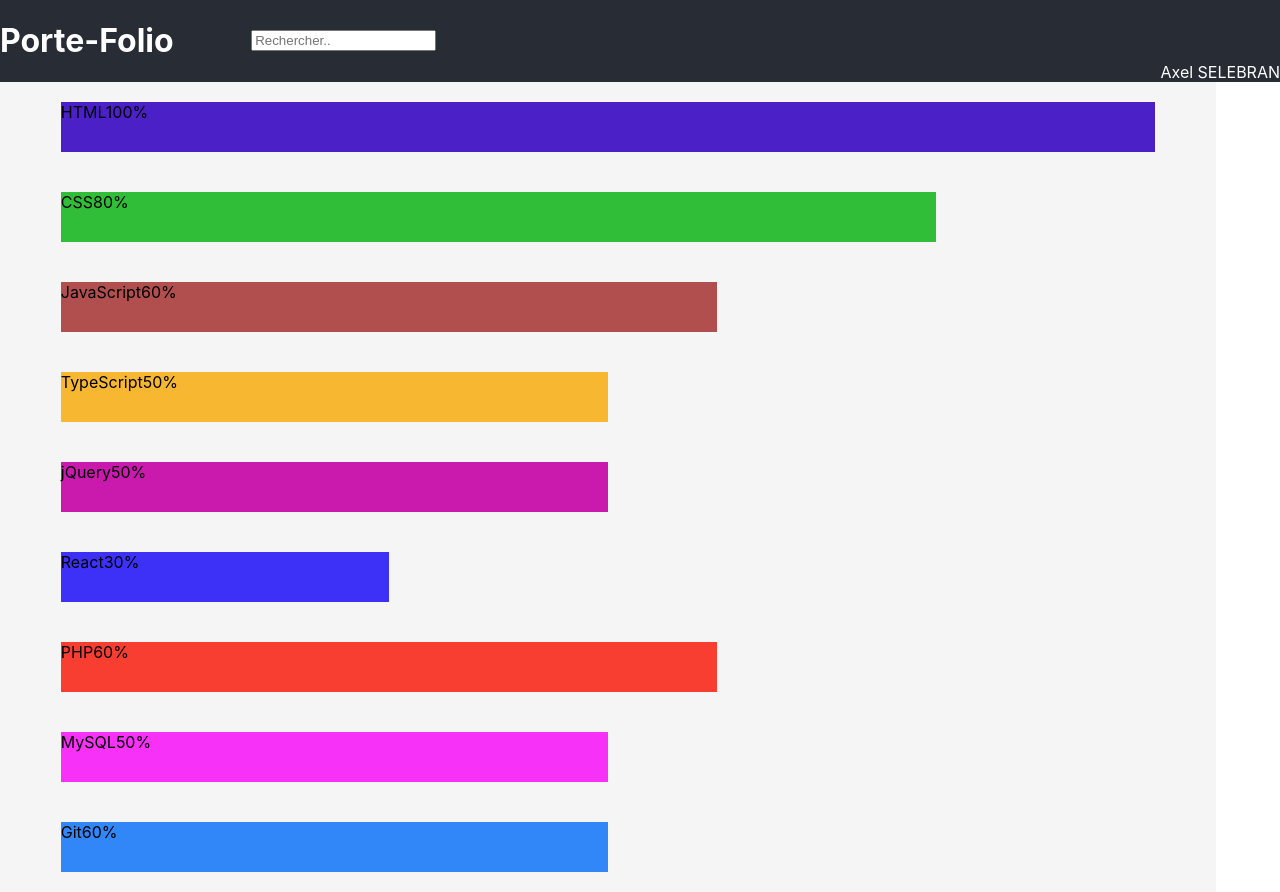
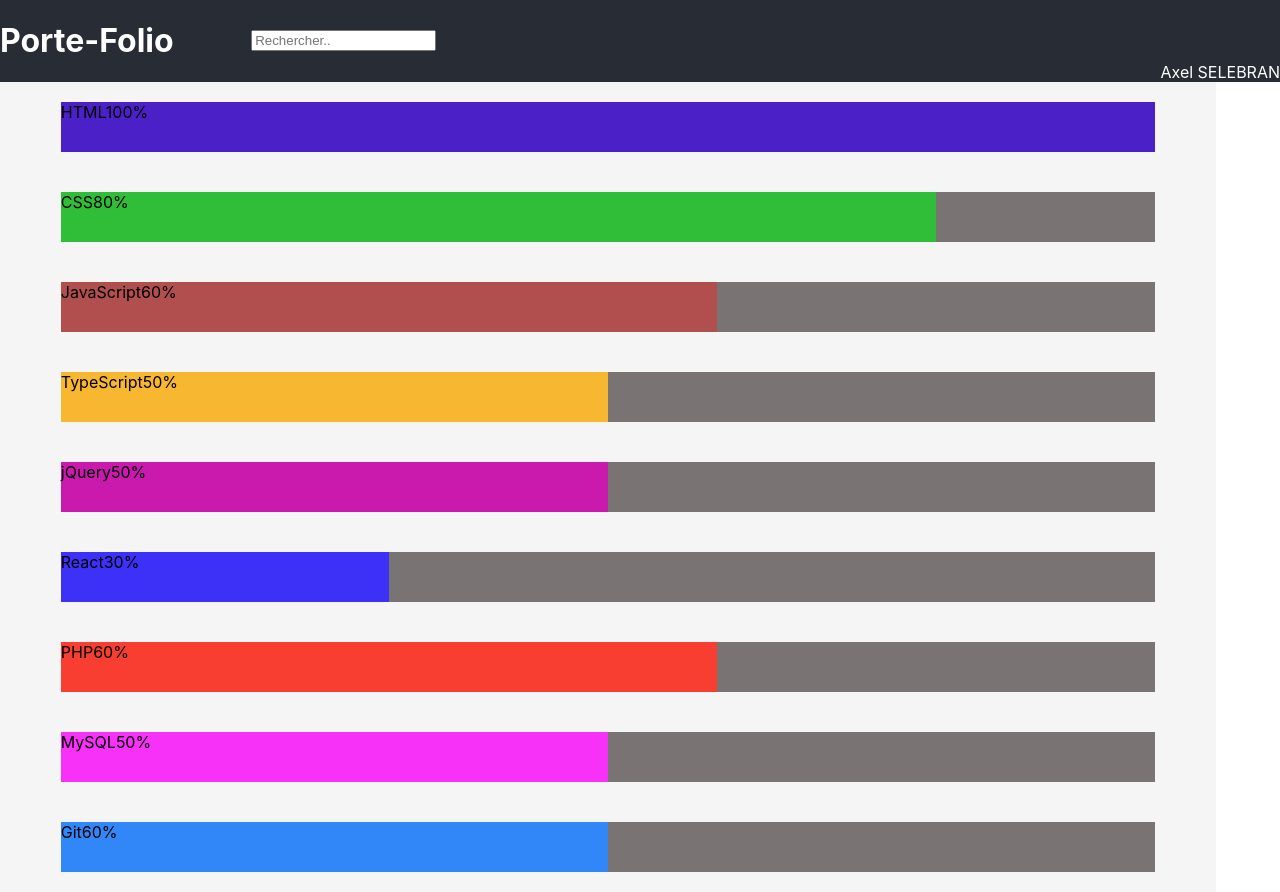
Before and after one commit to Warheart-1/portefolio, a React (Create React App) app: page /CV in a window 1280 px wide. Built offline with nearby package versions, Linux system fonts and the light colour scheme.

Commit message:
rajout méthode bordeer radius

```diff
--- a/src/style/CV.css
+++ b/src/style/CV.css
@@ -12,7 +12,7 @@
   width: 90%;
   height: 50px;
   position: relative;
-  background-color: #f5f5f5;
+  background-color: #797373;
   margin: 20px auto;
 }
 
--- a/src/style/CV.scss
+++ b/src/style/CV.scss
@@ -19,53 +19,53 @@
     width: 90%;
     height: 50px;
     position: relative;
-    background-color: #f5f5f5;
+    background-color: #797373;
     margin: 20px auto;
 }
 
 //inclus le fichier de setAnimation
 #HTML{
-    animation: AnimationHTML 1s ease-in-out;
+    animation: AnimationHTML $time ease-in-out;
     @include setAnimation($sizeHeight,#4c20c7);
 }
 
 #CSS{
-    animation: AnimationCSS 1s ease-in-out;
+    animation: AnimationCSS $time ease-in-out;
     @include setAnimation($sizeHeight,#30bd37);
 }
 
 #JS{
-    animation: AnimationJS 1s ease-in-out;
+    animation: AnimationJS $time ease-in-out;
     @include setAnimation($sizeHeight,#b14e4e);
 }
 
 #TS{
-    animation: AnimationTS 1s ease-in-out;
+    animation: AnimationTS $time ease-in-out;
     @include setAnimation($sizeHeight,#f7b731);
 }
 
 #jQuery{
-    animation: AnimationTS 1s ease-in-out;
+    animation: AnimationTS $time ease-in-out;
     @include setAnimation($sizeHeight,#ca19ad);
 }
 
 #React{
-    animation: AnimationReact 1s ease-in-out;
+    animation: AnimationReact $time ease-in-out;
     @include setAnimation($sizeHeight,#3e31f7);
 }
 
 #PHP{
-    animation: AnimationJS 1s ease-in-out;
+    animation: AnimationJS $time ease-in-out;
     @include setAnimation($sizeHeight,#f73e31);
 }
 
 #MySQL{
-    animation: AnimationTS 1s ease-in-out;
+    animation: AnimationTS $time ease-in-out;
     @include setAnimation($sizeHeight,#f731f7);
 }
 
 #Git{
-    animation: AnimationTS 1s ease-in-out;
+    animation: AnimationTS $time ease-in-out;
     @include setAnimation($sizeHeight,#3187f7);
 }
 
--- a/src/style/_method.scss
+++ b/src/style/_method.scss
@@ -59,3 +59,9 @@
     position: absolute;
     background-color: $color;
 }
+
+@mixin BorderProgressionBar($radiusSize, $shadowSize, $color){
+    border-radius: $radiusSize;
+    box-shadow: $shadowSize;
+    background-color: $color;
+}
--- a/src/style/_variable.scss
+++ b/src/style/_variable.scss
@@ -1 +1,3 @@
 $sizeHeight: 50px;
+
+$time: 1s;
```
Also changed, not shown: src/assets/logo.svg (renamed from src/logo.svg).
